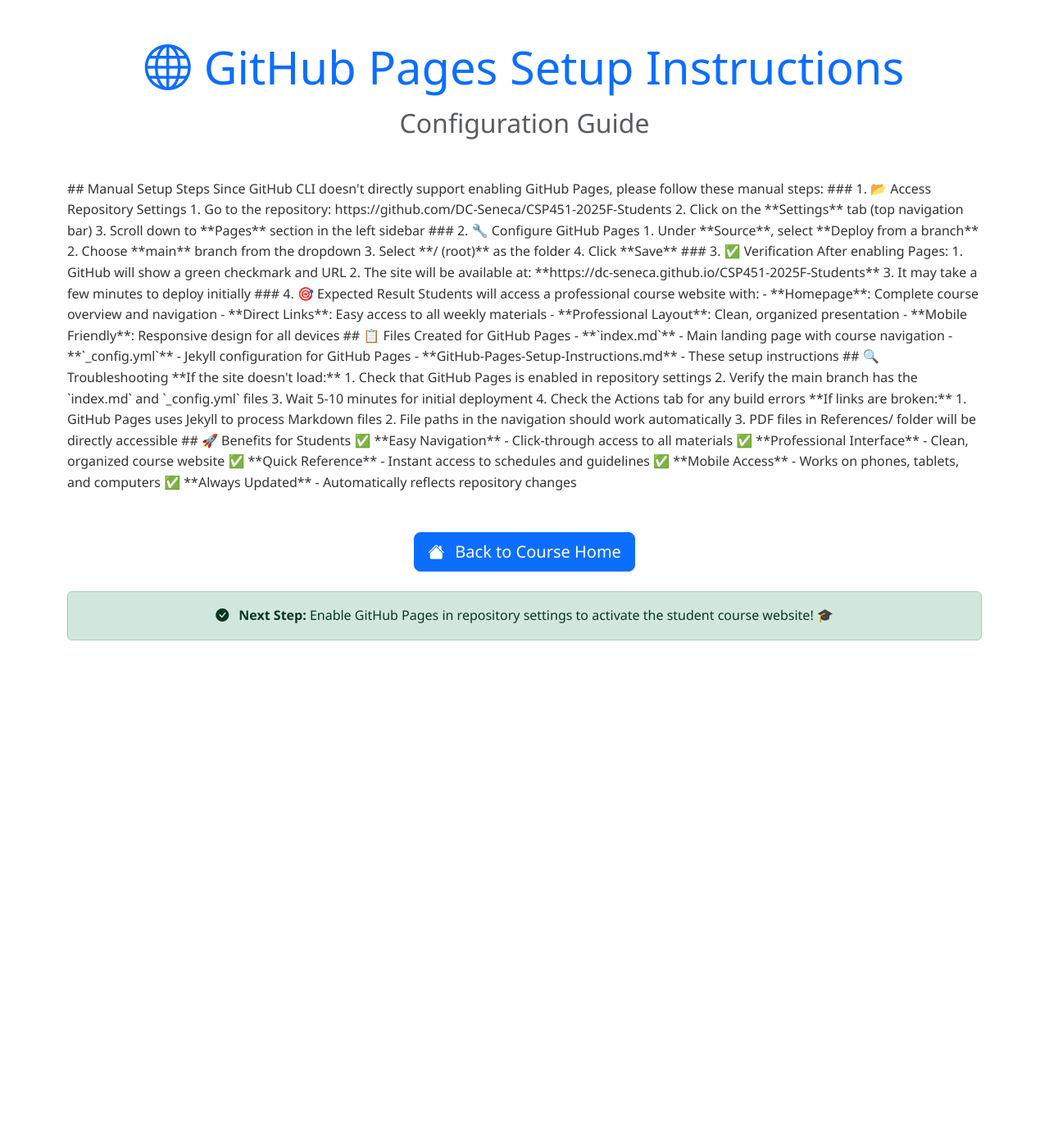
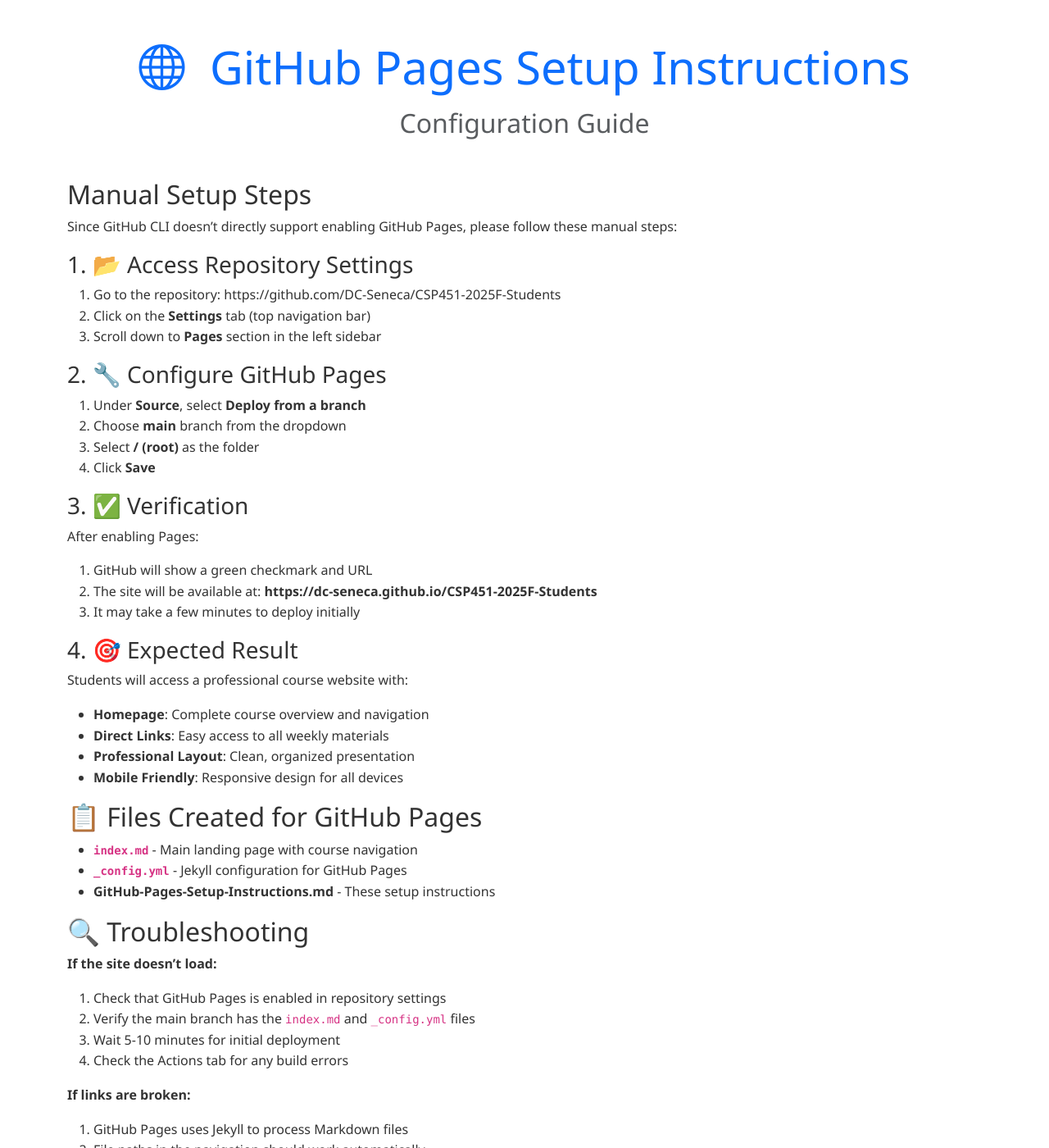
Before and after one commit to tailung2908/CSP451-2025F-Students, a Jekyll site: the page built from GitHub-Pages-Setup-Instructions.md, in a window 1280 px wide and 1400 px high. Shown: the whole window at 82% size. Built offline with Jekyll 4.4.1, drawn with Linux system fonts in a browser that asks for light colours; some of the changed text lies outside the part shown.

Commit message:
🔧 Fix markdown processing while preserving Bootstrap styling
🐛 Problem Fixed:
- Markdown content was showing as plain text instead of formatted content
- HTML mixed with markdown was confusing Jekyll's markdown processor
- Tables, headers, and lists weren't rendering properly

✅ Solution Implemented:
- Modified layout template to handle page headers via Jekyll frontmatter
- Moved HTML structure from markdown files to layout template
- Added page_header, page_icon, and subtitle variables for dynamic headers
- Clean separation between styling (layout) and content (markdown)

🎨 Layout Enhancements:
- Dynamic page headers with Bootstrap styling and icons
- Automatic 'Back to Course Home' buttons on content pages
- Conditional rendering based on page_header variable
- Preserved all Bootstrap 5 styling and responsive design

📄 Files Fixed:
- _layouts/course.html - Enhanced with dynamic header system
- Fall 2025 Course Addendum.md - Clean markdown with frontmatter
- Quick Reference - Submission Requirements.md - Pure markdown content
- GitHub-Pages-Setup-Instructions.md - Proper markdown formatting
- README.md - Clean content structure

🎯 Result:
- Beautiful Bootstrap styling maintained
- Markdown content now processes correctly (tables, headers, lists)
- Professional page headers with icons
- Responsive design preserved across all devices

```diff
--- a/GitHub-Pages-Setup-Instructions.md
+++ b/GitHub-Pages-Setup-Instructions.md
@@ -1,19 +1,10 @@
 ---
 layout: course
 title: GitHub Pages Setup Instructions
+subtitle: Configuration Guide
+page_header: true
+page_icon: globe
 ---
-
-<div class="container my-5">
-    <div class="row">
-        <div class="col-12">
-            <div class="text-center mb-5">
-                <h1 class="display-4 text-primary mb-3">
-                    <i class="bi bi-globe me-3"></i>GitHub Pages Setup Instructions
-                </h1>
-                <h2 class="text-muted">Configuration Guide</h2>
-            </div>
-        </div>
-    </div>
 
 ## Manual Setup Steps
 
@@ -70,27 +61,6 @@ Students will access a professional course website with:
 ✅ **Mobile Access** - Works on phones, tablets, and computers
 ✅ **Always Updated** - Automatically reflects repository changes
 
-</div>
+---
 
-<!-- Back to Home Button -->
-<div class="container mb-4">
-    <div class="row">
-        <div class="col-12 text-center">
-            <a href="../" class="btn btn-primary btn-lg">
-                <i class="bi bi-house-fill me-2"></i>
-                Back to Course Home
-            </a>
-        </div>
-    </div>
-</div>
-
-<div class="container">
-    <div class="row">
-        <div class="col-12 text-center">
-            <div class="alert alert-success" role="alert">
-                <i class="bi bi-check-circle-fill me-2"></i>
-                <strong>Next Step:</strong> Enable GitHub Pages in repository settings to activate the student course website! 🎓
-            </div>
-        </div>
-    </div>
-</div>
+**Next Step**: Enable GitHub Pages in repository settings to activate the student course website! 🎓
--- a/_layouts/course.html
+++ b/_layouts/course.html
@@ -172,7 +172,43 @@
 </head>
 <body>
 
+<!-- Page Header -->
+{% if page.page_header %}
+<div class="container my-5">
+    <div class="row">
+        <div class="col-12">
+            <div class="text-center mb-5">
+                <h1 class="display-4 text-primary mb-3">
+                    {% if page.page_icon %}<i class="bi bi-{{ page.page_icon }} me-3"></i>{% endif %}
+                    {{ page.title }}
+                </h1>
+                {% if page.subtitle %}<h2 class="text-muted">{{ page.subtitle }}</h2>{% endif %}
+            </div>
+        </div>
+    </div>
+
+    <!-- Content -->
+    <div class="row">
+        <div class="col-12">
+            {{ content }}
+        </div>
+    </div>
+</div>
+
+<!-- Back to Home Button -->
+<div class="container mb-4">
+    <div class="row">
+        <div class="col-12 text-center">
+            <a href="{{ site.baseurl }}/" class="btn btn-primary btn-lg">
+                <i class="bi bi-house-fill me-2"></i>
+                Back to Course Home
+            </a>
+        </div>
+    </div>
+</div>
+{% else %}
 {{ content }}
+{% endif %}
 
 <!-- Bootstrap 5 JavaScript -->
 <script src="https://cdn.jsdelivr.net/npm/bootstrap@5.3.2/dist/js/bootstrap.bundle.min.js"></script>
```
Also changed, not shown: Fall 2025 Course Addendum.md (+3 -27 lines), Quick Reference - Submission Requirements.md (+5 -35 lines), README.md.
